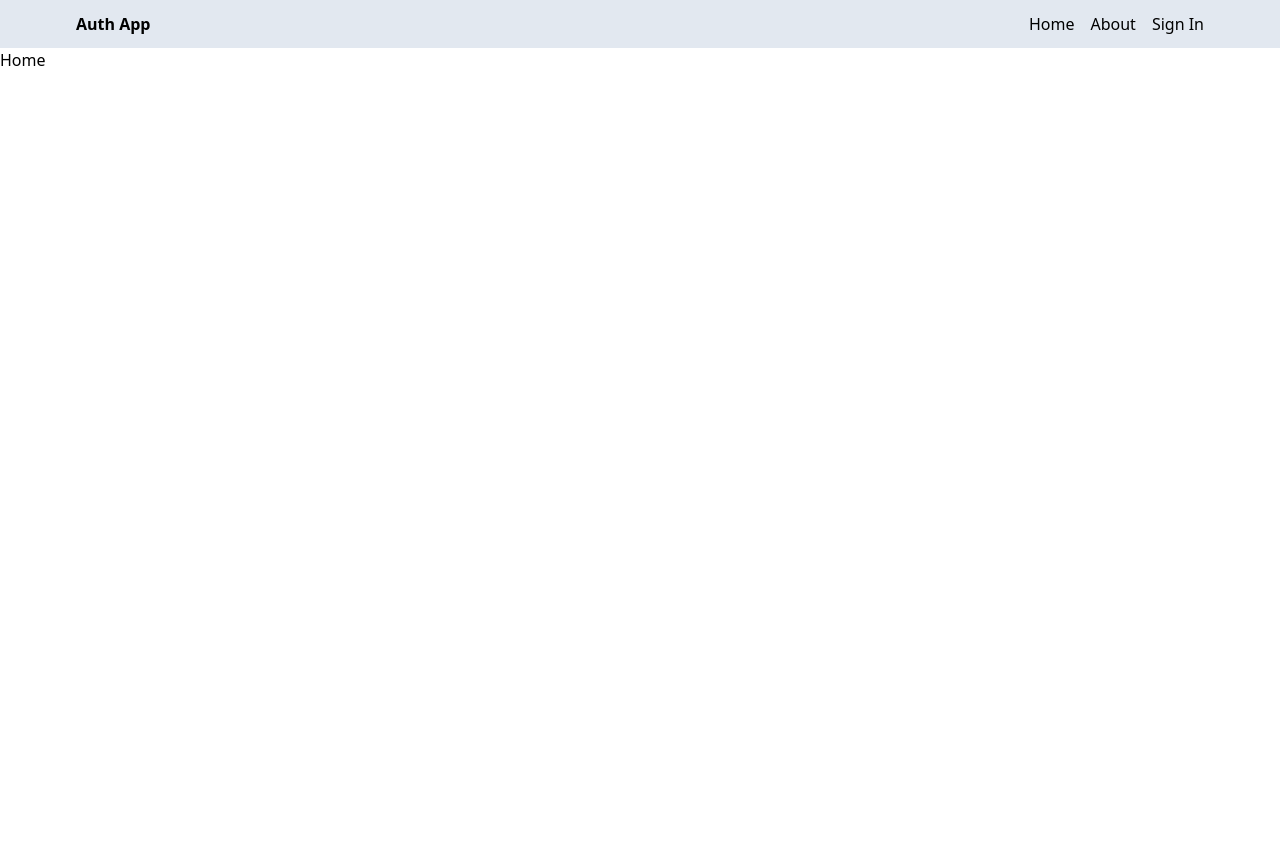
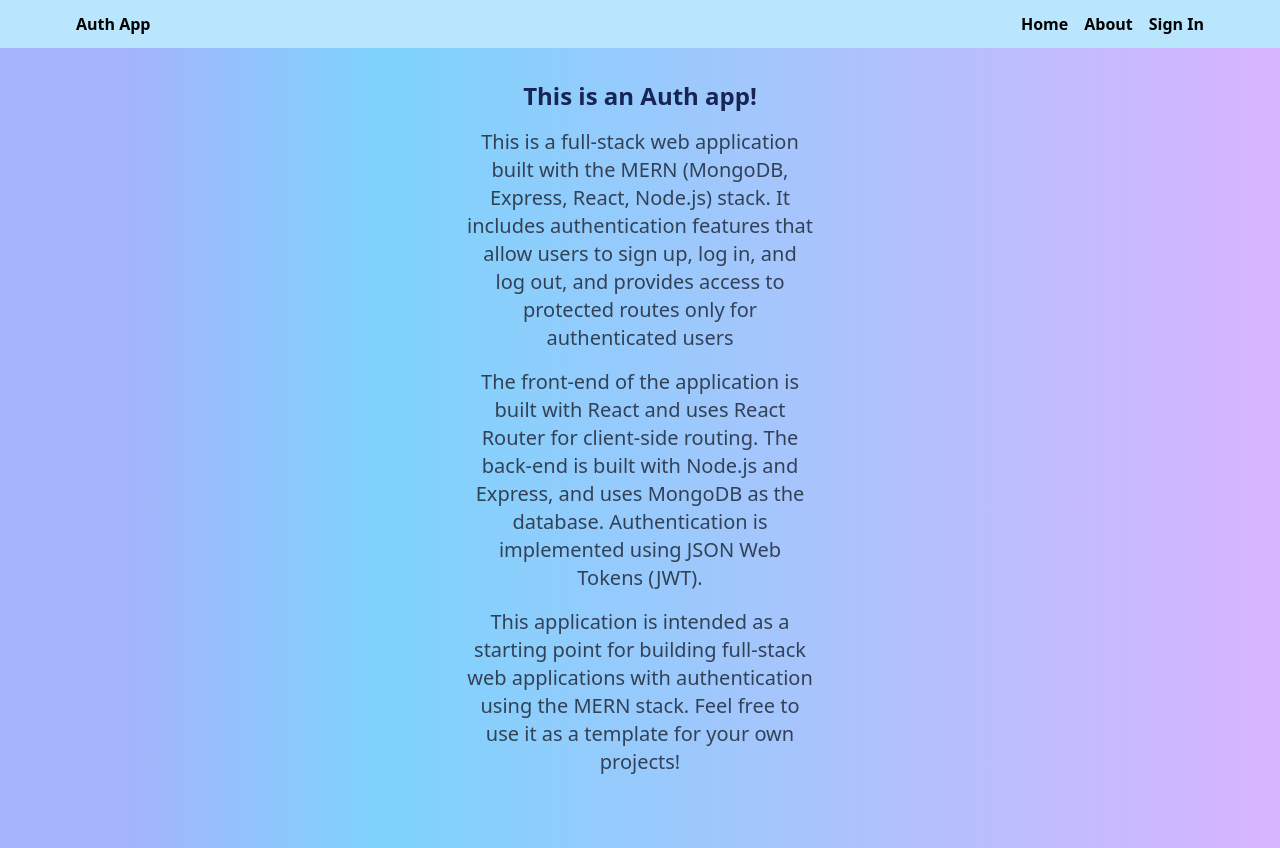
Before and after one commit to Katemoca/mern-auth-app, a React (Vite) app in the folder client/: page / in a window 1280 px wide. Before the commit the page ends 800 px from the top, so only its background shows below. Built offline with nearby package versions, Linux system fonts and the light colour scheme; no server answers.

Commit message:
Add content and styles to the Home and About sections

```diff
--- a/client/src/components/Header.jsx/Header.jsx
+++ b/client/src/components/Header.jsx/Header.jsx
@@ -5,18 +5,18 @@ const Header = () => {
   const { currentUser } = useSelector((state) => state.user);
 
   return (
-    <div className="bg-slate-200">
+    <div className="bg-sky-200">
       <div className="flex justify-between items-center mx-auto max-w-6xl p-3">
         <Link to={"/"}>
-          <h1 className="font-bold">Auth App</h1>
+          <h1 className="font-bold hover:text-purple-600">Auth App</h1>
         </Link>
         <ul className="flex gap-4">
           <Link to={"/"}>
-            <li>Home</li>
+            <li className="font-semibold hover:text-purple-600">Home</li>
           </Link>
 
           <Link to={"/about"}>
-            <li>About</li>
+            <li className="font-semibold hover:text-purple-600">About</li>
           </Link>
 
           {/* We need to render the profile picture that we get from the backend once the user is resgistered */}
@@ -27,7 +27,7 @@ const Header = () => {
                 alt="profile"
                 className="h-7 w-7 rounded-full object-cover"></img>
             ) : (
-              <li>Sign In</li>
+              <li className="font-semibold hover:text-purple-600">Sign In</li>
             )}
           </Link>
         </ul>
--- a/client/src/views/About.jsx
+++ b/client/src/views/About.jsx
@@ -1,5 +1,31 @@
 const About = () => {
-  return <div>About</div>;
+  return (
+    <div className="bg-gradient-to-r from-indigo-300 from-10% via-sky-300 via-30% to-purple-300 to-100% h-screen pt-8">
+      <div className="mx-auto sm:w-1/2 md:w-1/3 xl:w-1/3 2xl:w-1/3">
+        <p className="mb-4 text-slate-700 text-center text-xl px-10">
+          This is a <strong>MERN </strong>(MongoDB, Express, React, Node.js)
+          stack application with authentication. It allows users to sign up, log
+          in, and log out, and provides access to protected routes only for
+          authenticated users.
+        </p>
+      </div>
+      <div className="mx-auto sm:w-1/2 md:w-1/3 xl:w-1/3 2xl:w-1/3">
+        <p className="mb-4 text-slate-700 text-center text-xl px-10">
+          The front-end of the application is built with React and uses React
+          Router for client-side routing. The back-end is built with Node.js and
+          Express, and uses MongoDB as the database. Authentication is
+          implemented using JSON Web Tokens (JWT).
+        </p>
+      </div>
+      <div className="mx-auto sm:w-1/2 md:w-1/3 xl:w-1/3 2xl:w-1/3">
+        <p className="mb-4 text-slate-700 text-center text-xl px-10">
+          This application is intended as a starting point for building
+          full-stack web applications with authentication using the MERN stack.
+          Feel free to use it as a template for your own projects!
+        </p>
+      </div>
+    </div>
+  );
 };
 
 export default About;
--- a/client/src/views/Home.jsx
+++ b/client/src/views/Home.jsx
@@ -1,5 +1,34 @@
 const Home = () => {
-  return <div>Home</div>;
+  return (
+    <div className="bg-gradient-to-r from-indigo-300 from-10% via-sky-300 via-30% to-purple-300 to-100% h-screen">
+      <h1 className="text-blue-950 font-bold text-2xl pt-8 text-center">
+        This is an Auth app!
+      </h1>
+      <div className="mx-auto sm:w-1/2 md:w-1/3 lg:w-1/3 xl:w-1/3 2xl:w-1/3">
+        <p className="text-slate-700 pt-4 font-normal sm:font-normal text-xl text-center px-10">
+          This is a full-stack web application built with the MERN (MongoDB,
+          Express, React, Node.js) stack. It includes authentication features
+          that allow users to sign up, log in, and log out, and provides access
+          to protected routes only for authenticated users
+        </p>
+      </div>
+      <div className=" mx-auto sm:w-1/2 md:w-1/3 lg:w-1/3 xl:w-1/3 2xl:w-1/3">
+        <p className="text-slate-700 pt-4 font-normal sm:font-normal text-xl text-center px-10">
+          The front-end of the application is built with React and uses React
+          Router for client-side routing. The back-end is built with Node.js and
+          Express, and uses MongoDB as the database. Authentication is
+          implemented using JSON Web Tokens (JWT).
+        </p>
+      </div>
+      <div className="mx-auto sm:w-1/2 md:w-1/3 lg:w-1/3 xl:w-1/3 2xl:w-1/3">
+        <p className="text-slate-700 pt-4 font-normal sm:font-normal text-xl text-center px-10">
+          This application is intended as a starting point for building
+          full-stack web applications with authentication using the MERN stack.
+          Feel free to use it as a template for your own projects!
+        </p>
+      </div>
+    </div>
+  );
 };
 
 export default Home;
```
